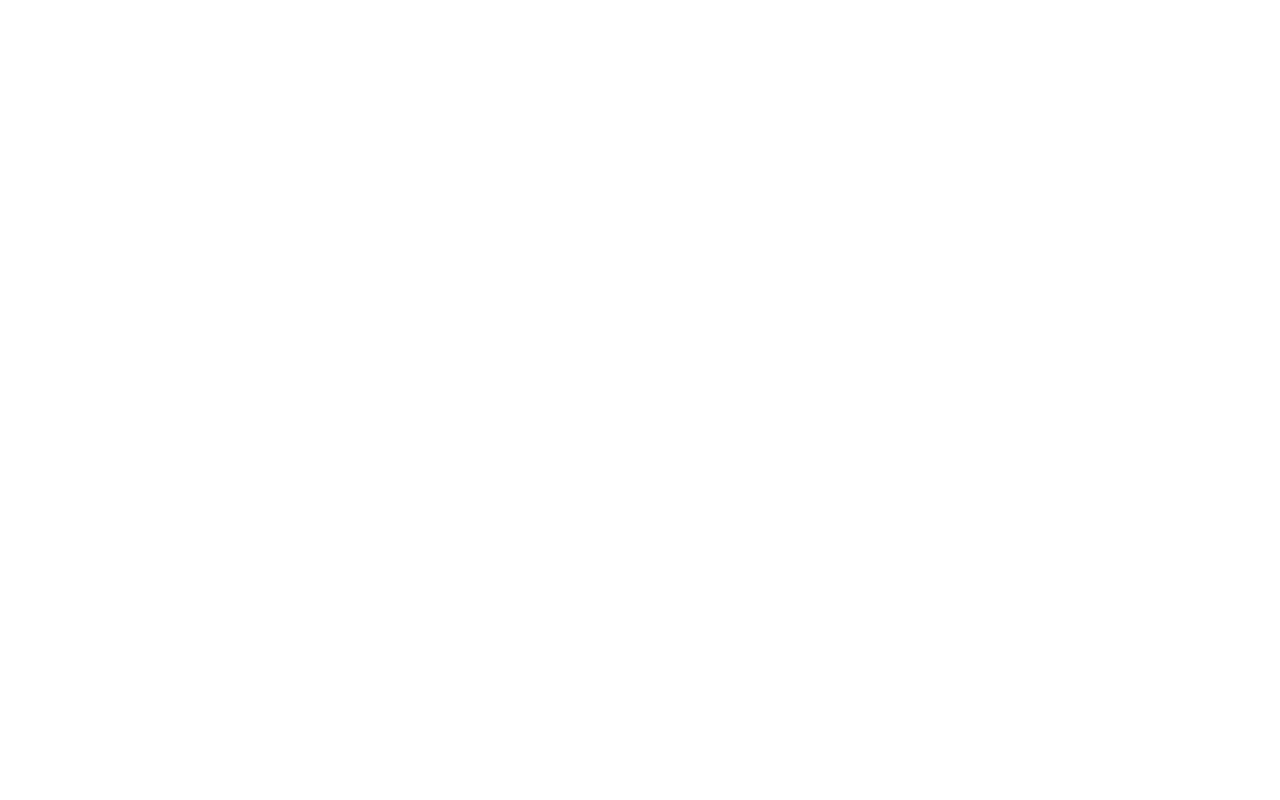
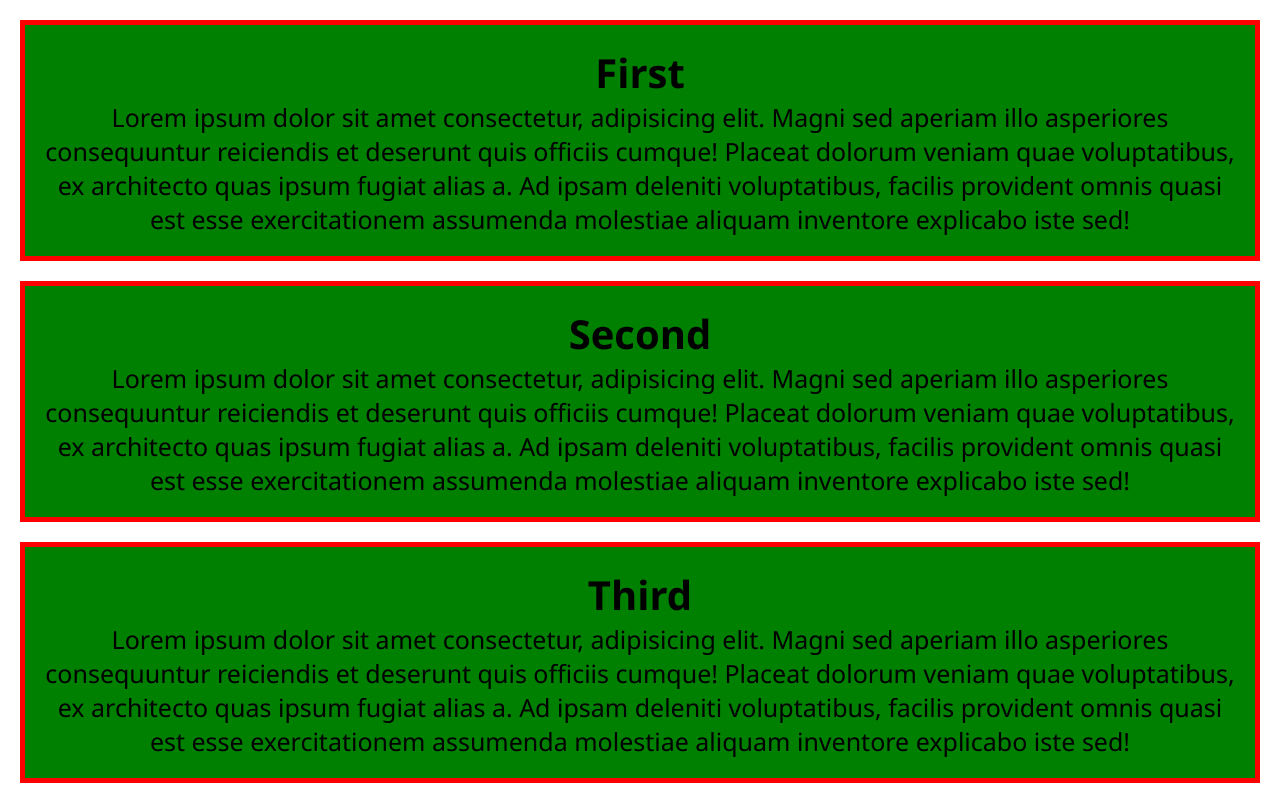
Before and after one commit to rubaihossain/my-first-github-repo, a plain HTML site: page index.html in a window 1280 px wide. Shown: the top 800 px of the page. Drawn offline with Linux system fonts and the light colour scheme; grey boxes are pictures that could not be loaded.

Commit message:
second commit

```diff
--- a/index.html
+++ b/index.html
@@ -4,8 +4,21 @@
     <meta charset="UTF-8">
     <meta name="viewport" content="width=device-width, initial-scale=1.0">
     <title>My first github repo</title>
+    <link rel="stylesheet" href="style/style.css">
 </head>
 <body>
-
+    <div>
+        <h3>First</h3>
+        <p>Lorem ipsum dolor sit amet consectetur, adipisicing elit. Magni sed aperiam illo asperiores consequuntur reiciendis et deserunt quis officiis cumque! Placeat dolorum veniam quae voluptatibus, ex architecto quas ipsum fugiat alias a. Ad ipsam deleniti voluptatibus, facilis provident omnis quasi est esse exercitationem assumenda molestiae aliquam inventore explicabo iste sed!</p>
+    </div>
+    <div>
+        <h3>Second</h3>
+        <p>Lorem ipsum dolor sit amet consectetur, adipisicing elit. Magni sed aperiam illo asperiores consequuntur reiciendis et deserunt quis officiis cumque! Placeat dolorum veniam quae voluptatibus, ex architecto quas ipsum fugiat alias a. Ad ipsam deleniti voluptatibus, facilis provident omnis quasi est esse exercitationem assumenda molestiae aliquam inventore explicabo iste sed!</p>
+    </div>
+    <div>
+        <h3>Third</h3>
+        <p>Lorem ipsum dolor sit amet consectetur, adipisicing elit. Magni sed aperiam illo asperiores consequuntur reiciendis et deserunt quis officiis cumque! Placeat dolorum veniam quae voluptatibus, ex architecto quas ipsum fugiat alias a. Ad ipsam deleniti voluptatibus, facilis provident omnis quasi est esse exercitationem assumenda molestiae aliquam inventore explicabo iste sed!</p>
+    </div>
+    <img src="images/tianhao.jpg" alt="tinhao">
 </body>
 </html>
--- /dev/null
+++ b/style/style.css
@@ -0,0 +1,24 @@
+*{
+    margin: 0;
+    padding: 0;
+    font-family: 'Segoe UI', Tahoma, Geneva, Verdana, sans-serif;
+}
+div{
+    background-color: green;
+    margin: 20px;
+    padding: 20px;
+    text-align: center;
+    border: 5px solid red;
+}
+
+h3{
+    font-size: 40px;
+}
+
+p{
+    font-size: 25px;
+}
+
+img{
+    width:50%;
+}
```
Also changed, not shown: 1 other file.
